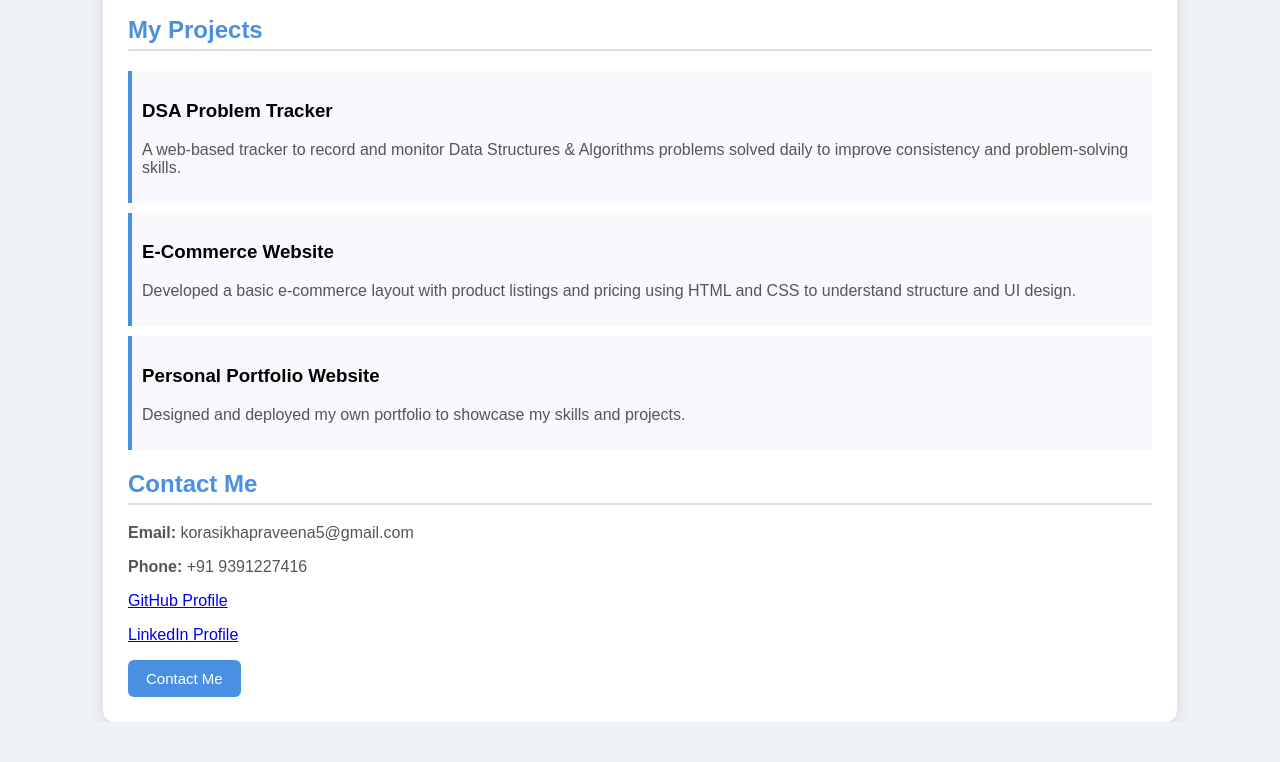
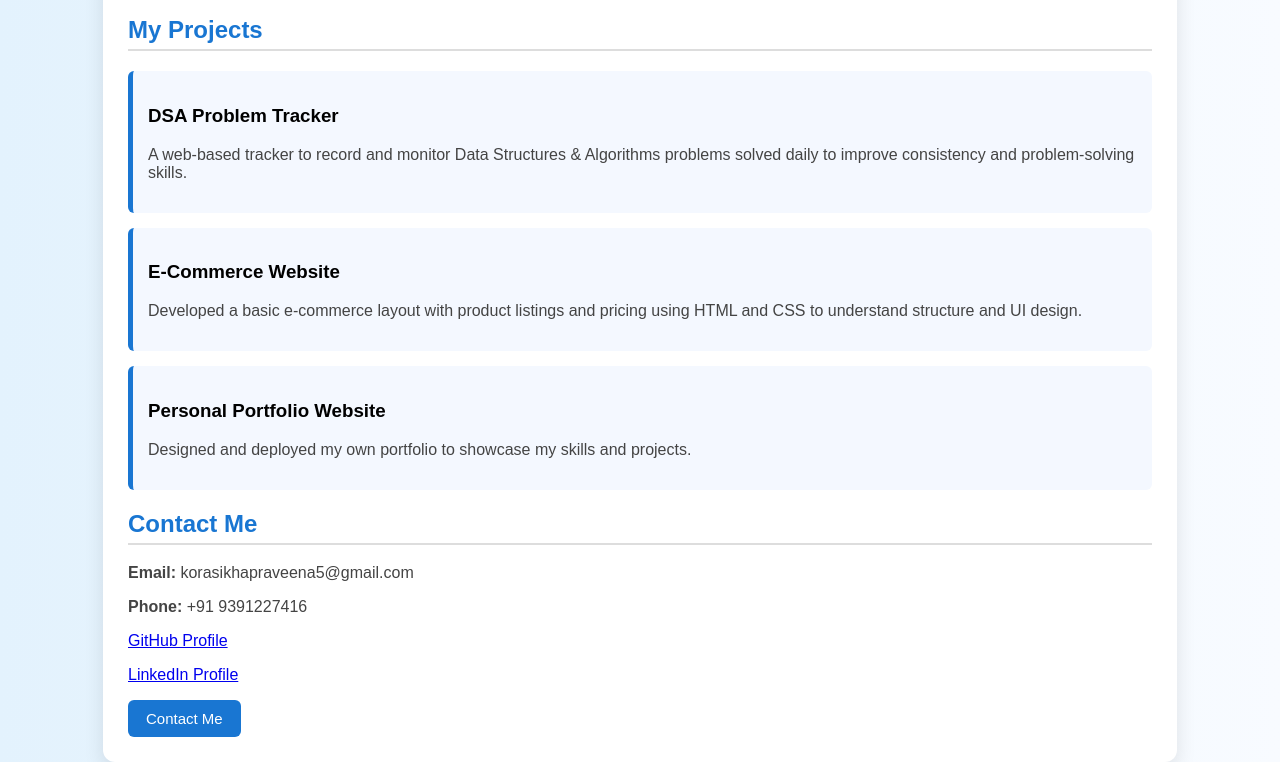
Before and after one commit to praveena2306/ShadowFox, a plain HTML site: page index.html in a window 1280 px wide. Shown: the part 460-1222 px from the top of the page. Before the commit the page ends 1182 px from the top, so only its background shows below. Drawn offline with Linux system fonts and the light colour scheme.

Commit message:
Refactor CSS styles for improved design
Updated styles for body, container, profile, headings, text, projects, and button elements.

```diff
--- a/style.css
+++ b/style.css
@@ -1,10 +1,10 @@
 body {
     font-family: Arial, sans-serif;
-    background-color: #eef2f7;
+    background: linear-gradient(to right, #e3f2fd, #f8fbff);
     margin: 0;
 }
 
-/* Main Card */
+/* Main Container */
 .container {
     width: 80%;
     margin: auto;
@@ -12,10 +12,10 @@ body {
     padding: 25px;
     margin-top: 40px;
     border-radius: 12px;
-    box-shadow: 0 6px 15px rgba(0,0,0,0.1);
+    box-shadow: 0 8px 20px rgba(0,0,0,0.1);
 }
 
-/* Profile */
+/* Profile Section */
 .profile {
     text-align: center;
 }
@@ -25,38 +25,44 @@ body {
     height: 150px;
     border-radius: 50%;
     object-fit: cover;
+    border: 4px solid #1976d2;
     margin-bottom: 10px;
-    border: 4px solid #4a90e2;
 }
 
 /* Headings */
 h1 {
-    color: #2c3e50;
+    color: #0d47a1;
 }
 
 h2 {
-    color: #4a90e2;
+    color: #1976d2;
     border-bottom: 2px solid #ddd;
     padding-bottom: 5px;
 }
 
 /* Text */
 p, li {
-    color: #555;
+    color: #444;
     font-size: 16px;
 }
 
 /* Projects */
 .project {
-    background: #f7f9fc;
-    padding: 10px;
-    margin-top: 10px;
-    border-left: 4px solid #4a90e2;
+    background: #f4f8ff;
+    padding: 15px;
+    margin-top: 15px;
+    border-left: 5px solid #1976d2;
+    border-radius: 6px;
+    transition: transform 0.2s ease;
+}
+
+.project:hover {
+    transform: scale(1.02);
 }
 
 /* Button */
 button {
-    background-color: #4a90e2;
+    background-color: #1976d2;
     color: white;
     padding: 10px 18px;
     border: none;
@@ -66,5 +72,5 @@ button {
 }
 
 button:hover {
-    background-color: #357abd;
+    background-color: #0d47a1;
 }
```
